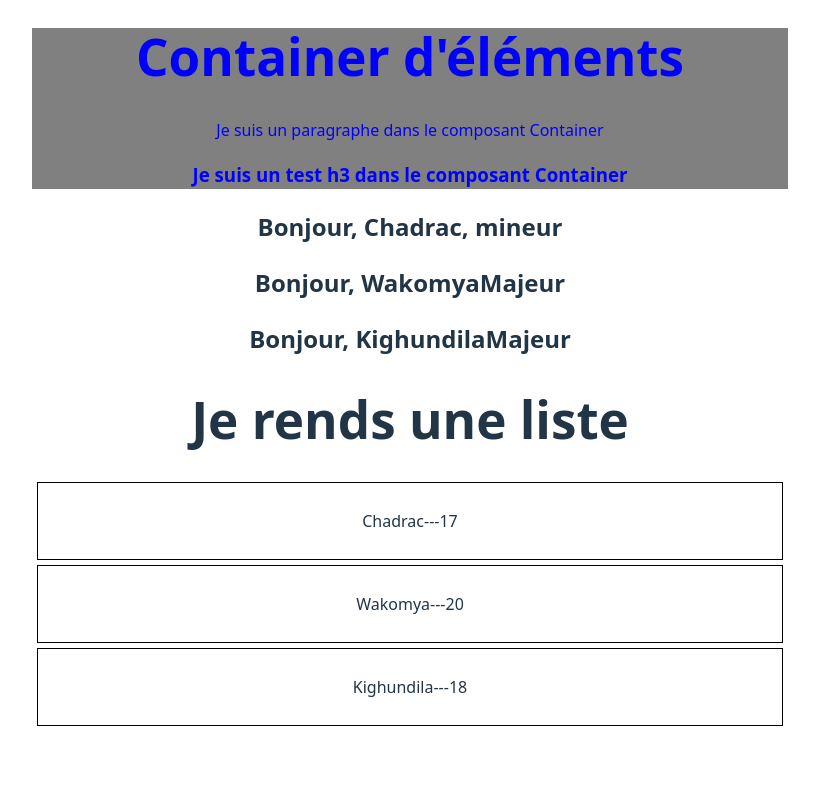
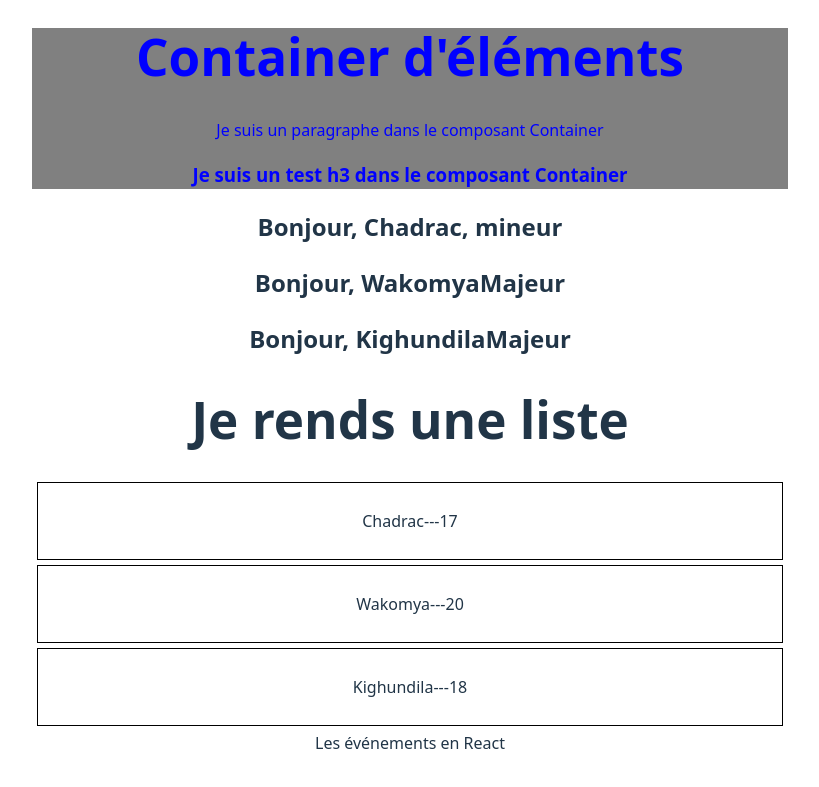
Before and after one commit to Chadrac-WAKOMYA/react-nextjs-leaarning, a React (Vite) app: page / in a window 1280 px wide. Shown: the part 341-1128 px from the top of the page, without its empty margins (230-1049 px from the left). Before the commit the page ends 1104 px from the top, so only its background shows below. Built offline with nearby package versions, Linux system fonts and the light colour scheme.

Commit message:
Compteur component created

```diff
--- a/src/App.tsx
+++ b/src/App.tsx
@@ -1,4 +1,5 @@
 import './App.css'
+import Compteur from './components/Compteur';
 import Container from './components/Container';
 import Liste from './components/Liste';
 import Salutation from './components/Salutation';
@@ -19,6 +20,7 @@ function App() {
       <Salutation name="Kighundila" />
       <h1>Je rends une liste</h1>
       <Liste/>
+      <Compteur/>
     </>
 
   );
--- /dev/null
+++ b/src/components/Compteur.tsx
@@ -0,0 +1,9 @@
+import React from 'react'
+
+type Props = {}
+
+export default function Compteur({}: Props) {
+  return (
+    <div>Les événements en React</div>
+  )
+}
--- a/src/components/Liste.tsx
+++ b/src/components/Liste.tsx
@@ -14,7 +14,7 @@ export default class Liste extends PureComponent<Props> {
       <>
         {
             users.map((user) => (
-                <CarteUtilisateur user={user} />
+                <CarteUtilisateur user={user} key={user.id}/>
             ))
         }
       </>
```
